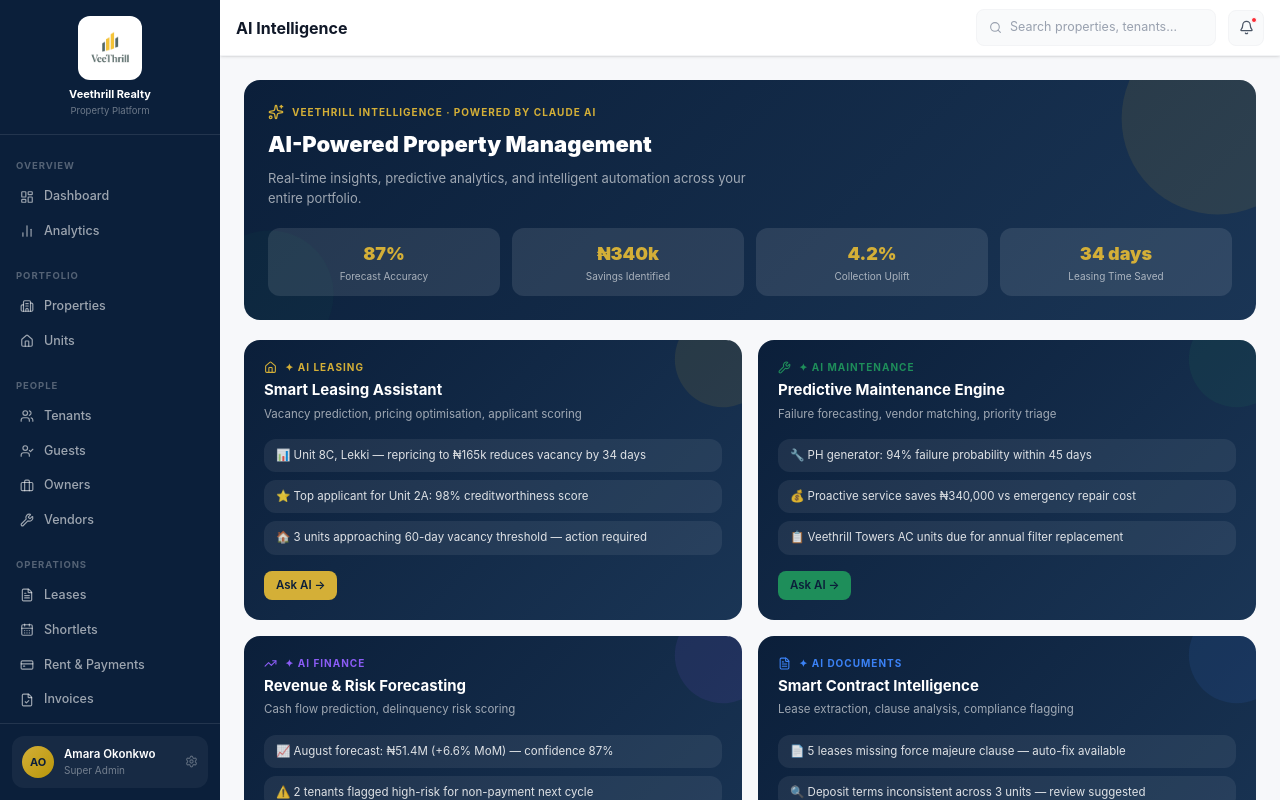
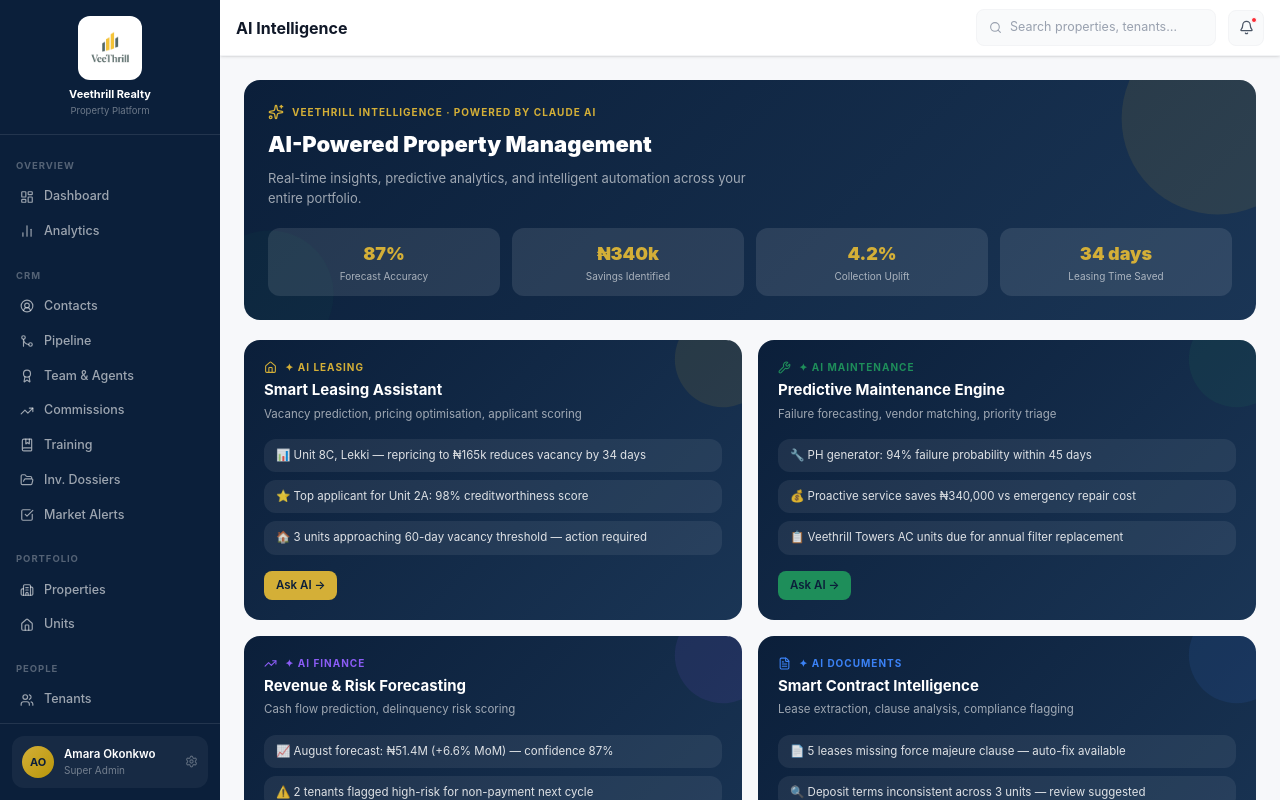
Before and after one commit to veethrillbrands-dotcom/veethrill-platform, a Next.js app: page /dashboard/ai in a window 1280 px wide. Built offline with nearby package versions, Linux system fonts and the light colour scheme.

Commit message:
Move CRM section to appear immediately after Overview in sidebar

```diff
--- a/src/components/layout/Sidebar.tsx
+++ b/src/components/layout/Sidebar.tsx
@@ -25,6 +25,15 @@
     { label: "Dashboard", href: "/dashboard", icon: "LayoutDashboard" },
     { label: "Analytics", href: "/dashboard/analytics", icon: "BarChart2" },
   ]},
+  { group: "CRM", items: [
+    { label: "Contacts", href: "/dashboard/crm/contacts", icon: "UserCircle2" },
+    { label: "Pipeline", href: "/dashboard/crm/pipeline", icon: "GitMerge" },
+    { label: "Team & Agents", href: "/dashboard/crm/team", icon: "Award" },
+    { label: "Commissions", href: "/dashboard/crm/commissions", icon: "TrendingUp" },
+    { label: "Training", href: "/dashboard/crm/training", icon: "BookMarked" },
+    { label: "Inv. Dossiers", href: "/dashboard/crm/dossiers", icon: "FolderOpen" },
+    { label: "Market Alerts", href: "/dashboard/crm/subscriptions", icon: "CheckSquare" },
+  ]},
   { group: "Portfolio", items: [
     { label: "Properties", href: "/dashboard/properties", icon: "Building2" },
     { label: "Units", href: "/dashboard/units", icon: "Home" },
@@ -42,15 +51,6 @@
     { label: "Invoices", href: "/dashboard/invoices", icon: "FileCheck" },
     { label: "Maintenance", href: "/dashboard/maintenance", icon: "Cog" },
     { label: "Inspections", href: "/dashboard/inspections", icon: "Search" },
-  ]},
-  { group: "CRM", items: [
-    { label: "Contacts", href: "/dashboard/crm/contacts", icon: "UserCircle2" },
-    { label: "Pipeline", href: "/dashboard/crm/pipeline", icon: "GitMerge" },
-    { label: "Team & Agents", href: "/dashboard/crm/team", icon: "Award" },
-    { label: "Commissions", href: "/dashboard/crm/commissions", icon: "TrendingUp" },
-    { label: "Training", href: "/dashboard/crm/training", icon: "BookMarked" },
-    { label: "Inv. Dossiers", href: "/dashboard/crm/dossiers", icon: "FolderOpen" },
-    { label: "Market Alerts", href: "/dashboard/crm/subscriptions", icon: "CheckSquare" },
   ]},
   { group: "Finance", items: [
     { label: "Accounting", href: "/dashboard/accounting", icon: "BookOpen" },
```
